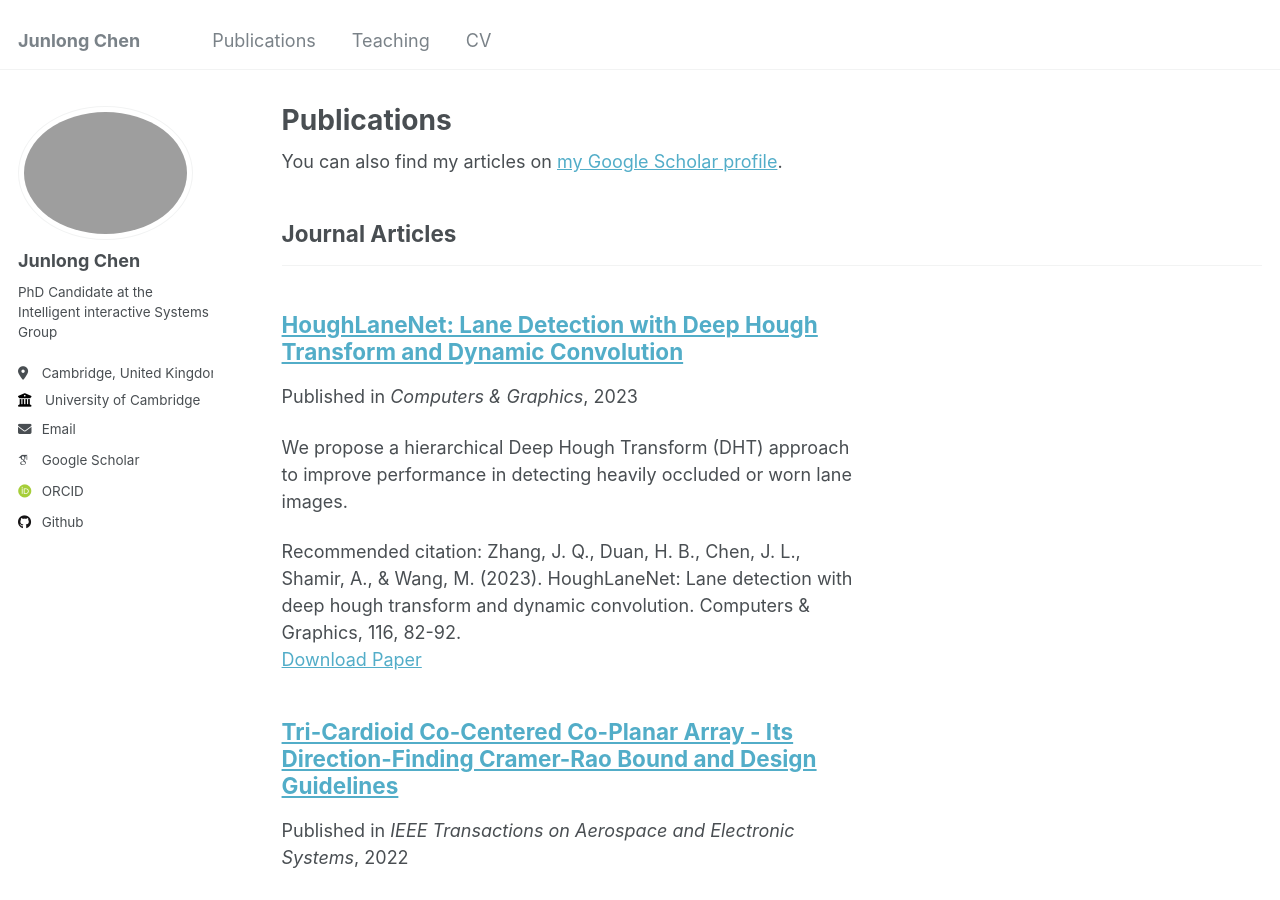
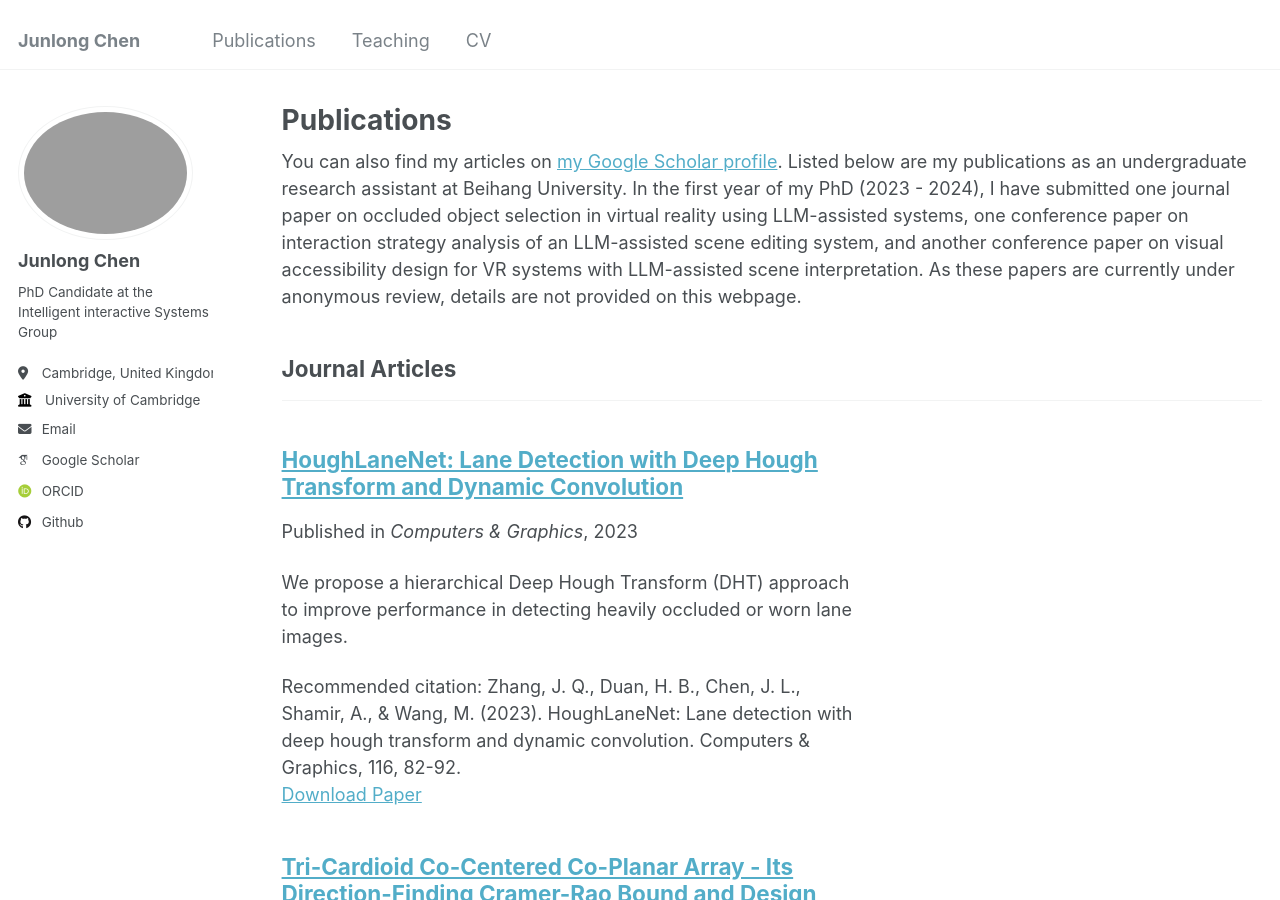
Before and after one commit to EnVisionXR/EnVisionXR.github.io, a Jekyll site: the page built from _pages/publications.html, in a window 1280 px wide and 900 px high. Built offline with Jekyll 4.4.1, drawn with Linux system fonts in a browser that asks for light colours; some web fonts are replaced.

Commit message:
Update publications.html

```diff
--- a/_pages/publications.html
+++ b/_pages/publications.html
@@ -6,7 +6,7 @@ author_profile: true
 ---
 
 {% if site.author.googlescholar %}
-  <div class="wordwrap">You can also find my articles on <a href="{{site.author.googlescholar}}">my Google Scholar profile</a>.</div>
+  <div class="wordwrap">You can also find my articles on <a href="{{site.author.googlescholar}}">my Google Scholar profile</a>. Listed below are my publications as an undergraduate research assistant at Beihang University. In the first year of my PhD (2023 - 2024), I have submitted one journal paper on occluded object selection in virtual reality using LLM-assisted systems, one conference paper on interaction strategy analysis of an LLM-assisted scene editing system, and another conference paper on visual accessibility design for VR systems with LLM-assisted scene interpretation. As these papers are currently under anonymous review, details are not provided on this webpage.</div>
 {% endif %}
 
 {% include base_path %}
```
